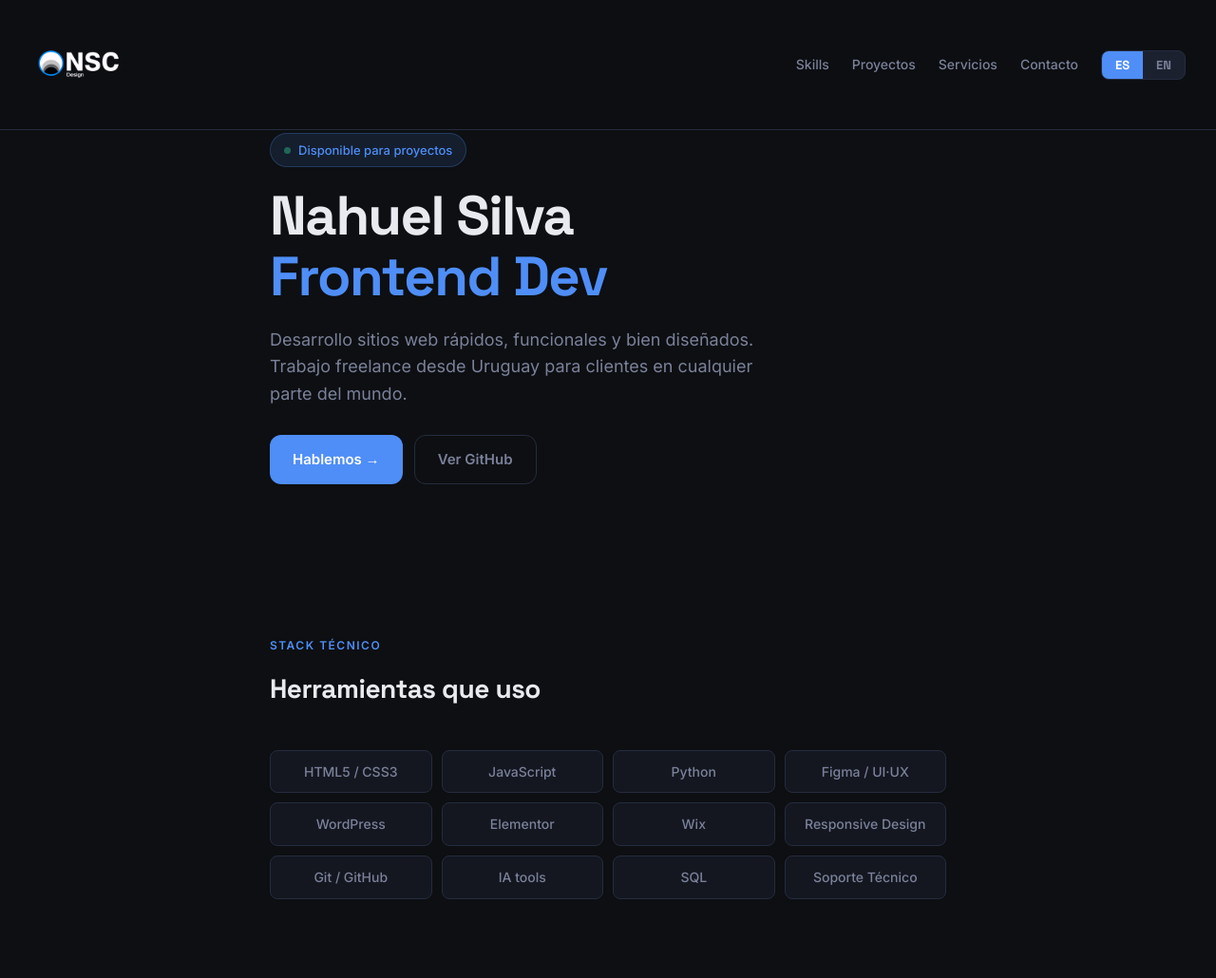
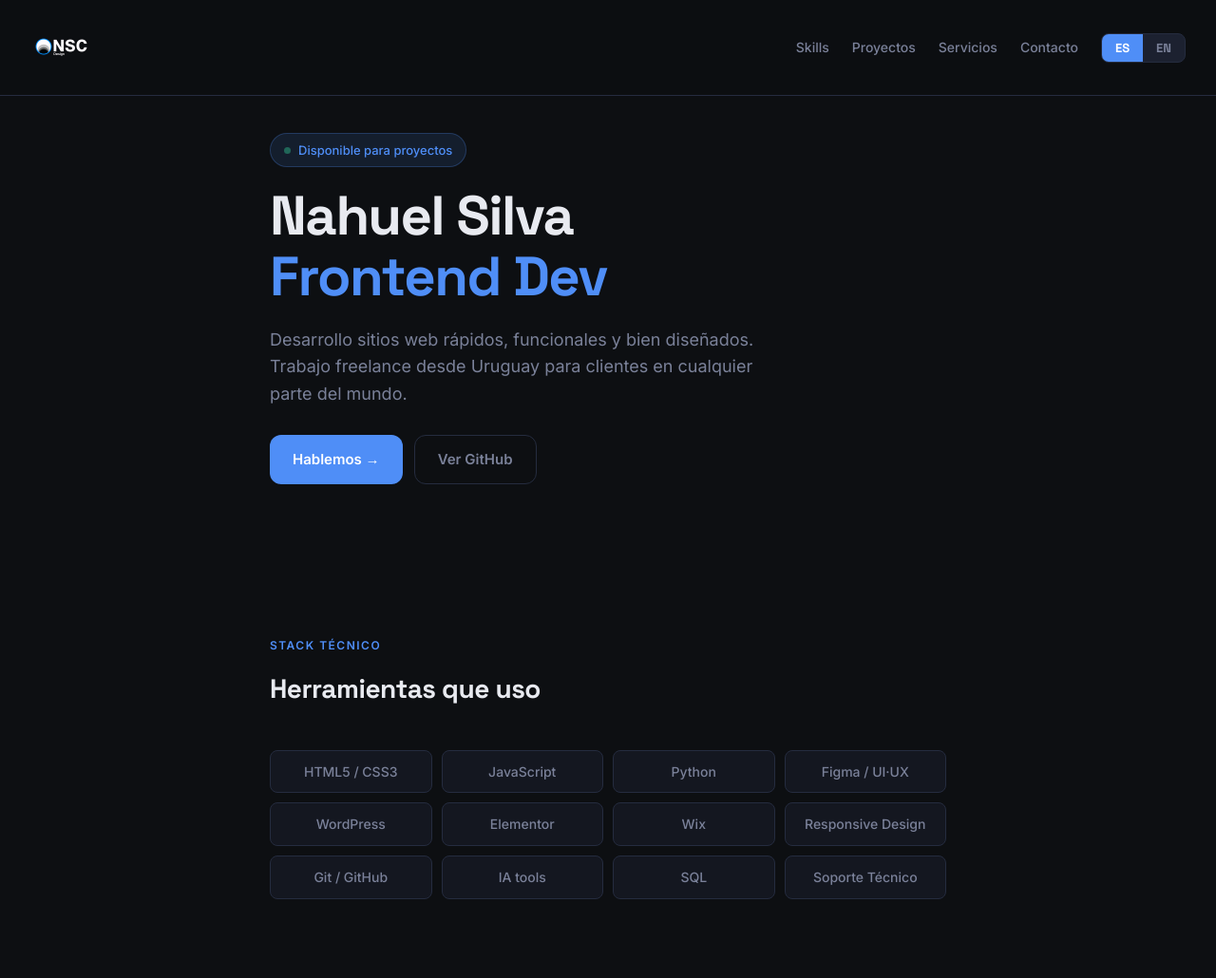
Before and after one commit to NahuelSilva28/nahuelsilva28.github.io, a plain HTML site: page index.html in a window 1280 px wide. Shown: the top 1030 px of the page at 95% size. Drawn offline with Linux system fonts and the light colour scheme.

Commit message:
Update index.html

```diff
--- a/index.html
+++ b/index.html
@@ -54,11 +54,10 @@
     align-items: center;
   }
 
-  .nav-logo img {
-    height: 100px;
+.nav-logo img {
+    height: 64px;
     width: auto;
-    display: block;
-  }
+}
 
   .nav-right {
     display: flex;
```
